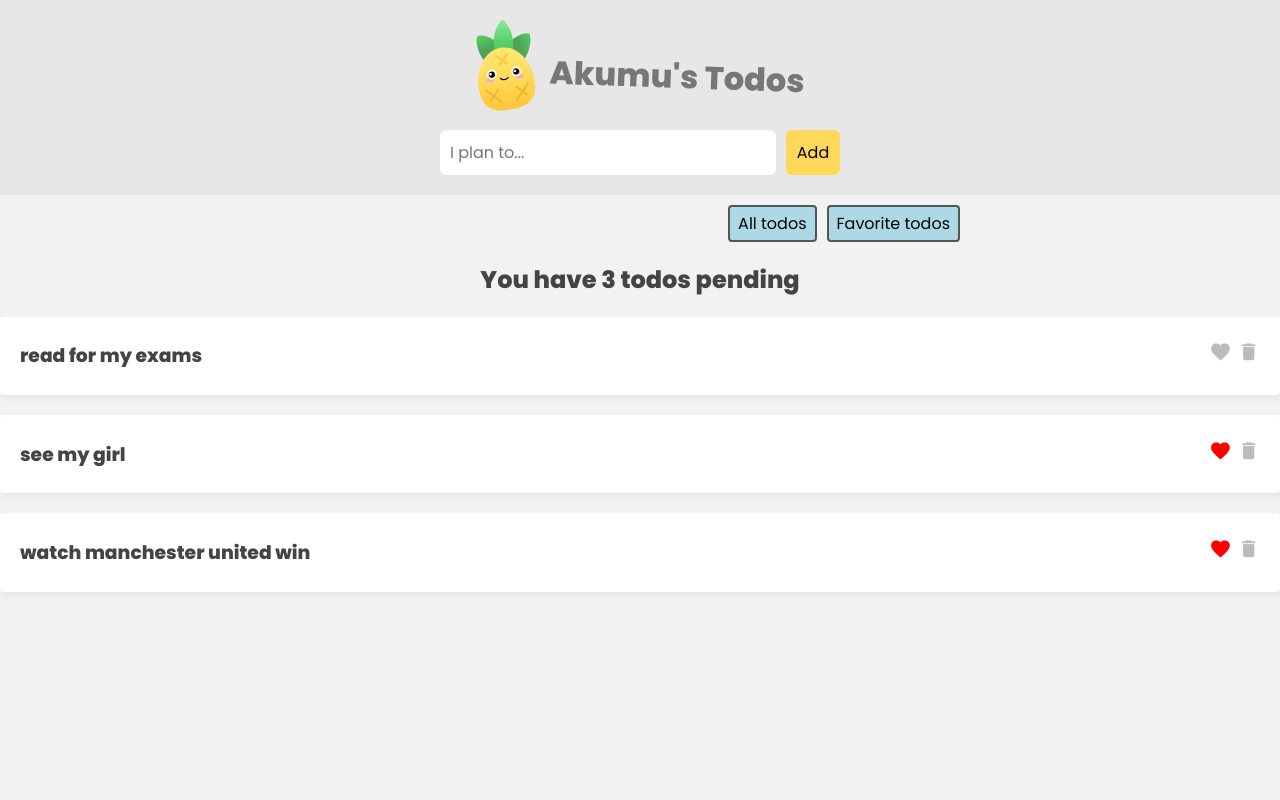
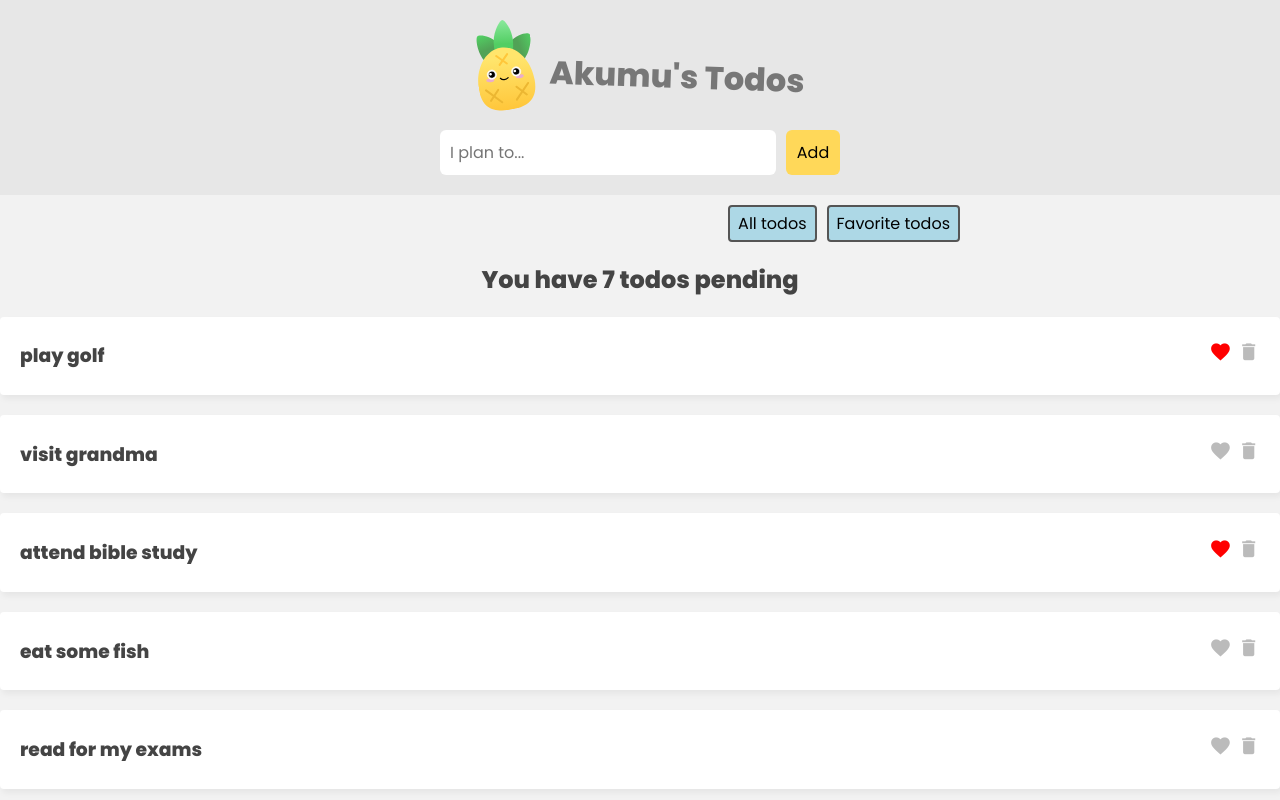
Before and after one commit to AkumuJey/pinia-todos, a Vue app: page / in a window 1280 px wide. Shown: the top 800 px of the page. Built offline with nearby package versions, Linux system fonts and the light colour scheme; data requests are answered from the project's data file.

Commit message:
Loading async json data on the web with pinia

```diff
--- /dev/null
+++ b/data/db.json
@@ -0,0 +1,40 @@
+{
+    "todos": [
+      {
+        "id": 1,
+        "title": "play golf",
+        "isFav": true
+      },
+      {
+        "id": 2,
+        "title": "visit grandma",
+        "isFav": false
+      },
+      {
+        "title": "attend bible study",
+        "isFav": true,
+        "id": 3
+      },
+      {
+        "title": "eat some fish",
+        "isFav": false,
+        "id": 4
+      },
+      {
+
+        "title": "read for my exams",
+        "isFav": false,
+        "id": 5
+      },
+      {
+        "title": "see my girl",
+        "isFav": true,
+        "id": 6
+      },
+      {
+        "title": "watch manchester united win",
+        "isFav": true,
+        "id": 7
+      }
+    ]
+  }
--- a/package.json
+++ b/package.json
@@ -8,6 +8,8 @@
     "preview": "vite preview"
   },
   "dependencies": {
+    "g": "^2.0.1",
+    "json-server": "^0.17.1",
     "pinia": "^2.0.30",
     "vue": "^3.2.45"
   },
--- a/src/App.vue
+++ b/src/App.vue
@@ -11,7 +11,10 @@
         <button @click="filter = 'all'">All todos</button>
         <button @click="filter = 'favs'">Favorite todos</button>
     </nav>
-    <div>
+    <div class="isLoading" v-if="todosStore.isLoading">
+        <h1>Loading Todos</h1>
+    </div>
+    <div v-else>
         <div v-if="filter === 'all'">
             <h2>You have {{ todosStore.totalCount }} <span v-if="todosStore.totalCount === 1">todo</span><span v-else>todos</span> pending</h2>
             <div v-for="todo in todosStore.todos" :key="todo.id">
@@ -36,6 +39,8 @@ import { ref } from '@vue/reactivity';
 import { useTodosStore } from './store/todoStore';
 const todosStore = useTodosStore()
 
+todosStore.getTodos()
+
 
 /* Filter for favorites */
 const filter = ref('all')
--- a/src/assets/main.css
+++ b/src/assets/main.css
@@ -118,3 +118,12 @@ form input {
   color: #555;
   font-size: 1em;
 }
+
+.isLoading{
+  text-align: center;
+  padding: 10px 0;
+  background: rebeccapurple;
+  margin: 30px auto;
+  color: green;
+
+}
--- a/src/store/todoStore.js
+++ b/src/store/todoStore.js
@@ -3,11 +3,8 @@ import { defineStore } from "pinia";
 export const useTodosStore = defineStore('todosStore', {
     state: () => (
         {
-            todos : [
-                {id: 1, title: "read for my exams", isFav: false},
-                {id: 2, title: "see my girl", isFav: true},
-                {id: 3, title: "watch manchester united win", isFav: true}
-            ]
+            todos : [],
+            isLoading: false
         }
     ),
     getters: {
@@ -24,6 +21,13 @@ export const useTodosStore = defineStore('todosStore', {
         }
     },
     actions: {
+        async getTodos() {
+            this.isLoading = true
+            const res = await fetch('http://localhost:3000/todos')
+            const data = await res.json()
+            this.todos = data
+            this.isLoading = false
+        },
         addTodo(todo) {
             this.todos.push(todo)
         },
```
Also changed, not shown: 1 other file (tests, documents, lock files or other folders).
